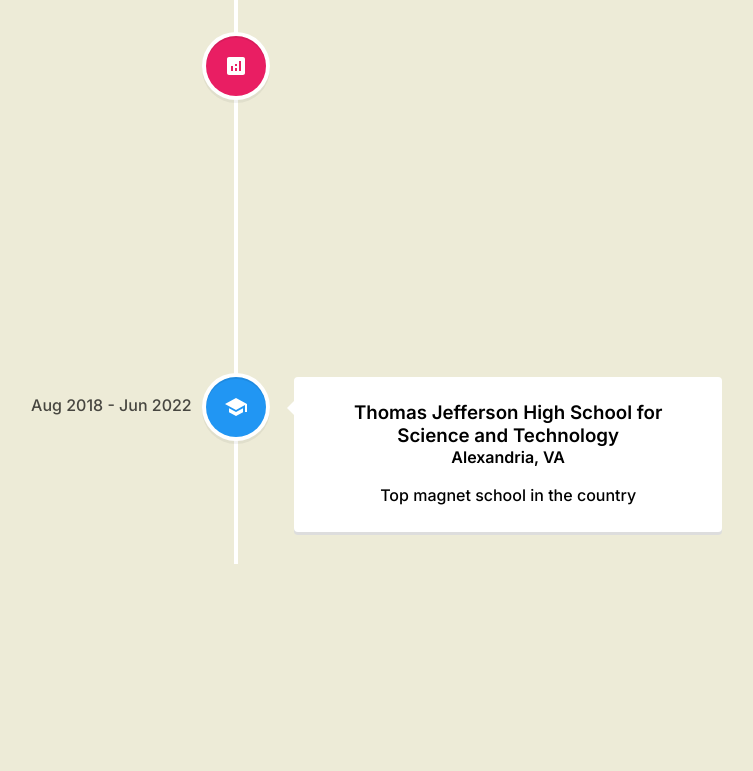
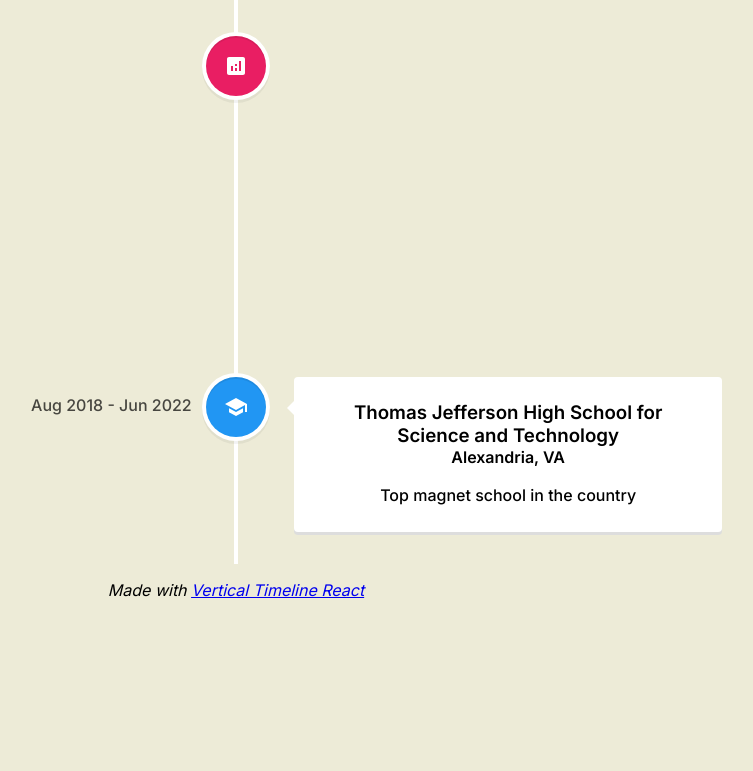
Before and after one commit to kingsleykimm/personal-website, a React (Create React App) app: page / in a window 1280 px wide. Shown: the part 2283-3054 px from the top of the page, without its empty margins (404-1157 px from the left). Built offline with nearby package versions, Linux system fonts and the light colour scheme.

Commit message:
Added some animations and Vertical Timeline citation

```diff
--- a/package.json
+++ b/package.json
@@ -3,10 +3,12 @@
   "version": "0.1.0",
   "private": true,
   "dependencies": {
+    "@emotion/react": "^11.11.0",
     "@testing-library/jest-dom": "^5.16.5",
     "@testing-library/react": "^13.4.0",
     "@testing-library/user-event": "^13.5.0",
     "react": "^18.2.0",
+    "react-awesome-reveal": "^4.2.3",
     "react-dom": "^18.2.0",
     "react-icons": "^4.8.0",
     "react-router-dom": "^6.11.2",
--- a/src/components/About.js
+++ b/src/components/About.js
@@ -1,6 +1,8 @@
 
+import fadeInUp from "react-awesome-reveal"
 function About () {
   return (
+      <fadeInUp>
         <div id="about">
             <h1 className="about--title">
               About Me
@@ -12,8 +14,8 @@
               where I used Python to analyze astronomical data, and am currently interning at UVA's "AI For Science" research group, where our group is applying machine
               learning to solve real world problems.
             </p>
-
           </div>
+        </fadeInUp>
     )
 };
 
--- a/src/components/Experience.js
+++ b/src/components/Experience.js
@@ -3,6 +3,7 @@
 import 'react-vertical-timeline-component/style.min.css';
 import {MdSchool, MdAnalytics} from "react-icons/md"
 import React from "react";
+
 
 // Timeline code was cited from https://www.cluemediator.com/how-to-create-a-vertical-timeline-component-in-react
 function Experience () {
@@ -63,8 +64,8 @@
                 return <VerticalTimelineElement
                     key={i}
                     className="vertical-timeline-element--work"
-                    contentStyle={contentStyle}
-                    contentArrowStyle={arrowStyle}
+                    // contentStyle={contentStyle}
+                    // contentArrowStyle={arrowStyle}
                     date={t.date}
                     {...t.icon}
                 >
@@ -76,6 +77,11 @@
                 </VerticalTimelineElement>
                 })}
             </VerticalTimeline>
+            <p>
+                <em>Made with <a href="https://github.com/stephane-monnot/react-vertical-timeline" target="_blank">
+                    Vertical Timeline React </a>
+                </em>
+            </p>
         </div>
     )
 }
```
Also changed, not shown: 1 other file (tests, documents, lock files or other folders). Lines whose indentation alone changed are shown as unchanged.
